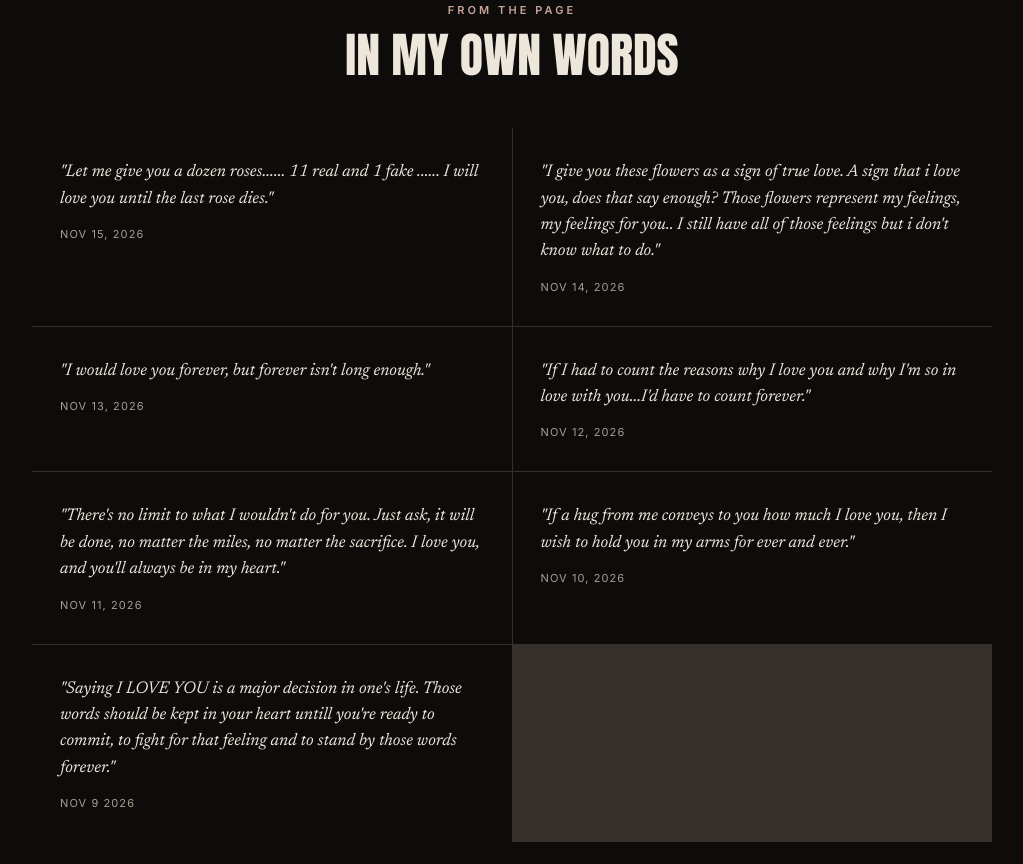
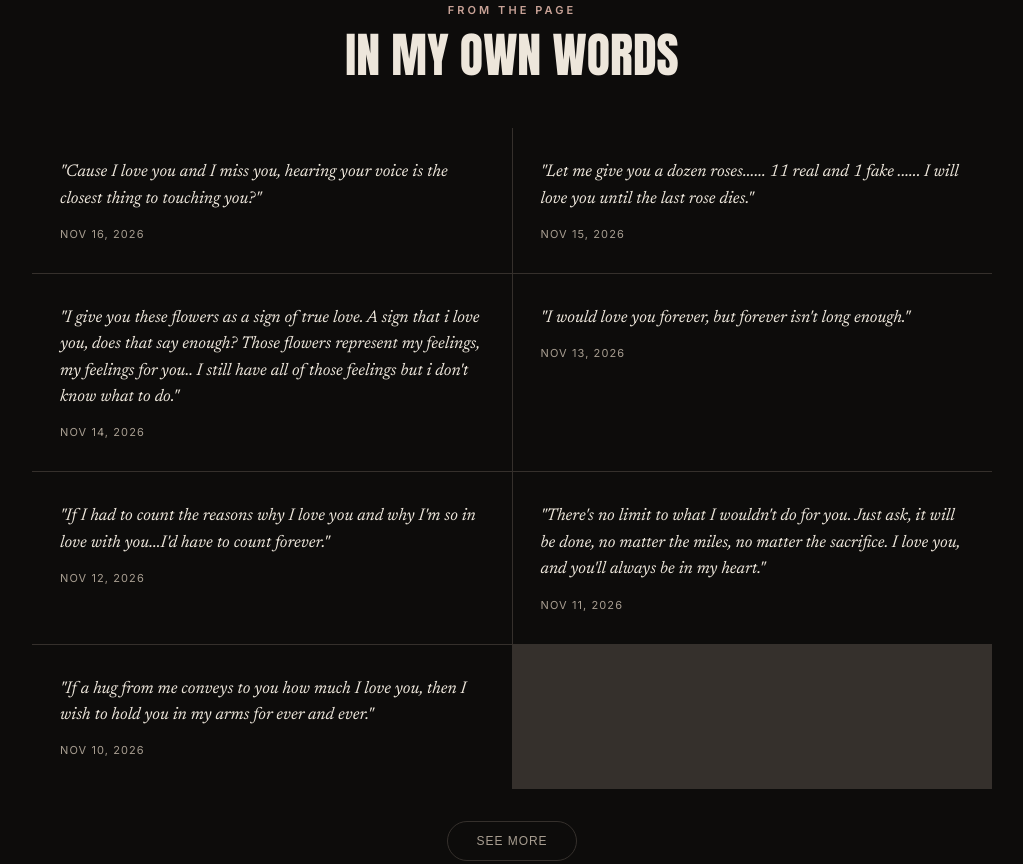
Before and after one commit to Solid22-cpu/Solid22-site, a plain HTML site: page index.html in a window 1280 px wide. Shown: the part 2740-3604 px from the top of the page, without its empty margins (128-1151 px from the left). Drawn offline with Linux system fonts and the light colour scheme; no server answers.

Commit message:
index.html
Added a new quote about love and missing someone.

```diff
--- a/index.html
+++ b/index.html
@@ -594,6 +594,10 @@ Get The Templates
     <h2 data-i18n="words_h2">In My Own Words</h2>
   </div>
   <div class="wall">
+    <div class="quote-card">
+      <p>"Cause I love you and I miss you, hearing your voice is the closest thing to touching you?"</p>
+      <span>Nov 16, 2026</span>
+    </div>
     <div class="quote-card">
       <p>"Let me give you a dozen roses...... 11 real and 1 fake ...... I will love you until the last rose dies."</p>
       <span>Nov 15, 2026</span>
```
